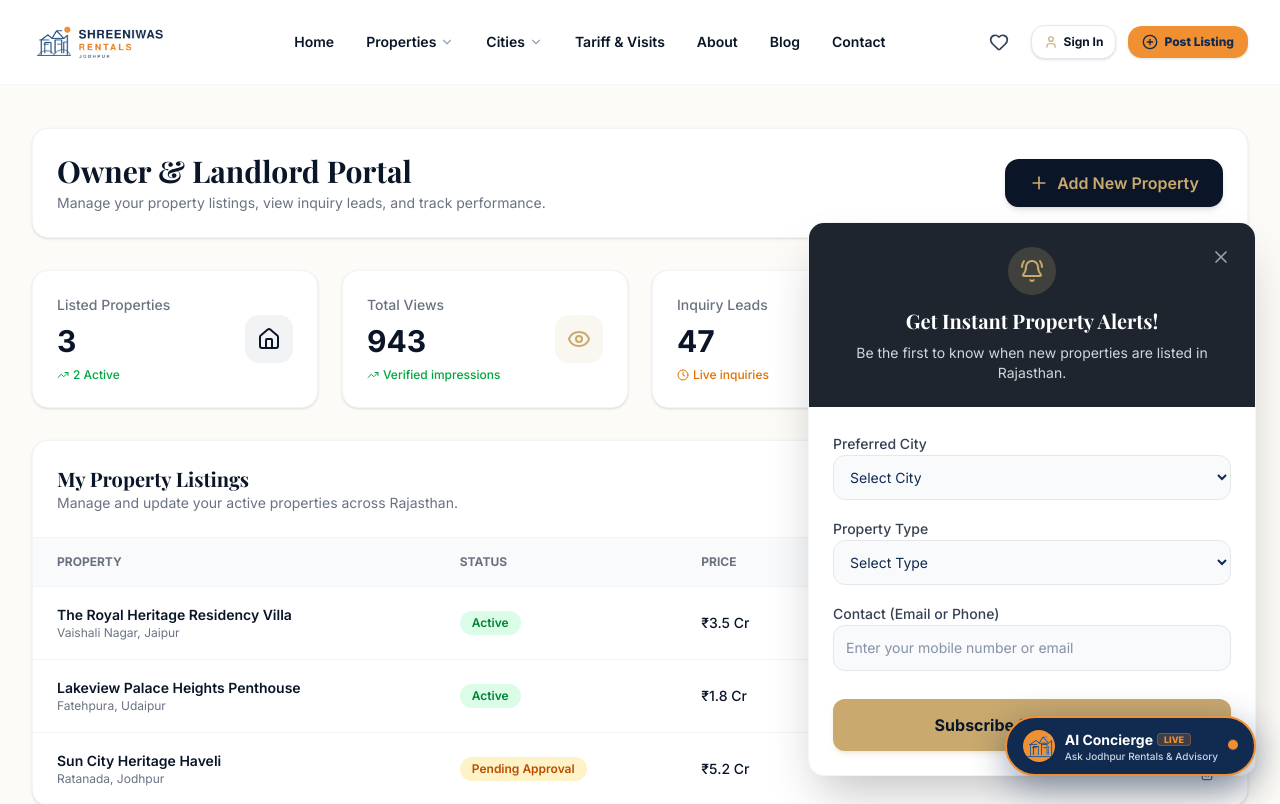
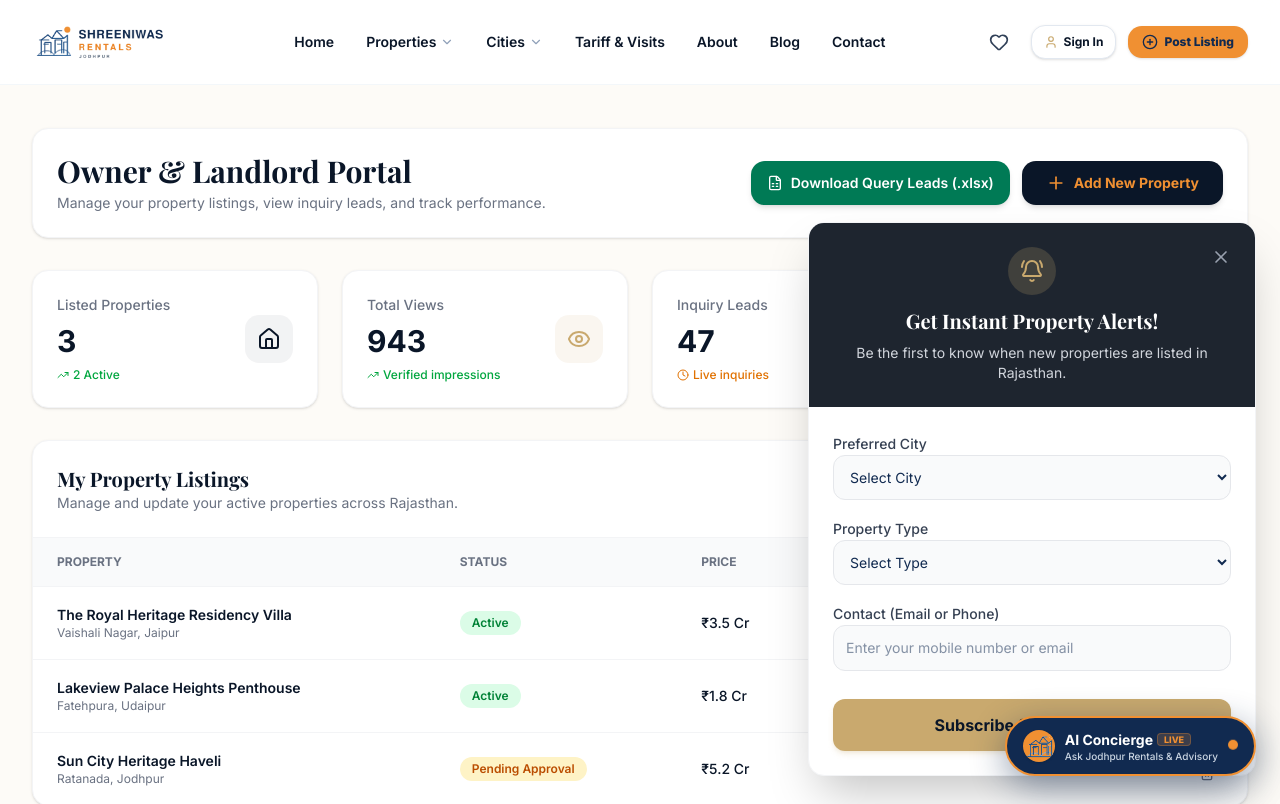
Before and after one commit to sam1001-pixel/shreeniwasproperties, a Next.js app: page /dashboard/landlord in a window 1280 px wide. Shown: the top 804 px of the page. Built offline with nearby package versions, Linux system fonts and the light colour scheme; a web font is replaced by a local one.

Commit message:
feat(export): add excel download for query and lead data

```diff
--- a/package.json
+++ b/package.json
@@ -31,6 +31,7 @@
     "sharp": "^0.35.5",
     "sonner": "^2.0.8",
     "tailwind-merge": "^3.7.0",
+    "xlsx": "^0.18.5",
     "zod": "^3.25.76"
   },
   "devDependencies": {
@@ -39,6 +40,7 @@
     "@types/nodemailer": "^8.0.2",
     "@types/react": "^19",
     "@types/react-dom": "^19",
+    "@types/xlsx": "^0.0.35",
     "eslint": "^9",
     "eslint-config-next": "16.3.8",
     "tailwindcss": "^4",
--- a/src/app/admin/page.tsx
+++ b/src/app/admin/page.tsx
@@ -8,11 +8,12 @@ import {
   MapPin, Phone, Mail, Globe, Crown, Shield, Eye, Lock, EyeOff, LogOut, KeyRound,
   Clock, CalendarCheck, MessageSquare, Send, Check, AlertCircle, ShieldAlert, Sparkles, UserCheck, UserPlus,
   Video, Star, Share2, Camera, ThumbsUp, IndianRupee, Layers, ExternalLink, Download, ShieldCheck,
-  QrCode, Smartphone, RefreshCw
+  QrCode, Smartphone, RefreshCw, FileSpreadsheet
 } from 'lucide-react';
 import Link from 'next/link';
 import { DEFAULT_NEW_PROJECTS, NewProjectItem } from '@/components/shared/new-projects-section';
 import { DEFAULT_PAYMENT_SETTINGS, PaymentSettings } from '@/lib/settings/site-settings-context';
+import { exportInquiriesToExcel } from '@/lib/export/excel-export';
 
 // Initial Seed Data (Fallbacks if localStorage is empty)
 // Initial Seed Data (Fallbacks if localStorage is empty)
@@ -2201,10 +2202,39 @@ export default function AdminDashboard() {
           {/* INQUIRIES TAB */}
           {activeTab === 'inquiries' && (
             <div className="space-y-6">
-              <div className="flex justify-between items-center">
+              <div className="flex flex-col sm:flex-row sm:items-center justify-between gap-4">
                 <div>
                   <h3 className="text-xl font-serif font-bold text-[#0A1628]">Query & Lead Desk</h3>
-                  <p className="text-xs text-slate-500">Respond directly to visitor property inquiries and VIP visit bookings.</p>
+                  <p className="text-xs text-slate-500">Respond directly to visitor property inquiries, VIP visit bookings, and export query data.</p>
+                </div>
+
+                <div className="flex items-center gap-3">
+                  <button
+                    onClick={() => {
+                      if (inquiriesList.length === 0) {
+                        alert('No query data available to download.');
+                        return;
+                      }
+                      try {
+                        exportInquiriesToExcel(inquiriesList, 'Shreeniwas_Client_Queries');
+                      } catch (err: any) {
+                        alert(err?.message || 'Error exporting to Excel');
+                      }
+                    }}
+                    disabled={inquiriesList.length === 0}
+                    className={`inline-flex items-center gap-2 px-4 py-2.5 rounded-xl text-xs font-bold transition-all shadow-sm ${
+                      inquiriesList.length === 0
+                        ? 'bg-slate-100 text-slate-400 cursor-not-allowed border border-slate-200'
+                        : 'bg-emerald-600 hover:bg-emerald-700 text-white shadow-emerald-600/20 active:scale-95 cursor-pointer border border-emerald-500'
+                    }`}
+                    title="Download all query and lead data into a formatted Excel (.xlsx) spreadsheet"
+                  >
+                    <FileSpreadsheet className="w-4 h-4" />
+                    <span>Download Queries (.xlsx)</span>
+                    <span className="ml-1 px-1.5 py-0.5 rounded-full text-[10px] bg-emerald-800/40 text-emerald-100">
+                      {inquiriesList.length}
+                    </span>
+                  </button>
                 </div>
               </div>
 
--- a/src/app/dashboard/landlord/page.tsx
+++ b/src/app/dashboard/landlord/page.tsx
@@ -2,7 +2,8 @@
 
 import { useState, useEffect } from 'react';
 import Link from 'next/link';
-import { Home, Eye, Inbox, DollarSign, Plus, Edit, Trash2, Settings, MessageSquare, TrendingUp, CheckCircle, Clock, ExternalLink } from "lucide-react";
+import { Home, Eye, Inbox, DollarSign, Plus, Edit, Trash2, Settings, MessageSquare, TrendingUp, CheckCircle, Clock, ExternalLink, FileSpreadsheet } from "lucide-react";
+import { exportInquiriesToExcel } from '@/lib/export/excel-export';
 
 interface LandlordProperty {
   id: string | number;
@@ -24,6 +25,7 @@ const DEFAULT_LANDLORD_PROPERTIES: LandlordProperty[] = [
 export default function LandlordDashboard() {
   const [properties, setProperties] = useState<LandlordProperty[]>(DEFAULT_LANDLORD_PROPERTIES);
   const [inquiryCount, setInquiryCount] = useState<number>(47);
+  const [rawInquiries, setRawInquiries] = useState<any[]>([]);
 
   const loadLandlordData = () => {
     try {
@@ -48,6 +50,7 @@ export default function LandlordDashboard() {
       if (savedInqs) {
         const parsedInqs = JSON.parse(savedInqs);
         if (Array.isArray(parsedInqs)) {
+          setRawInquiries(parsedInqs);
           setInquiryCount(parsedInqs.length > 0 ? parsedInqs.length : 47);
         }
       }
@@ -117,13 +120,34 @@ export default function LandlordDashboard() {
             <h1 className="text-3xl font-bold font-serif text-[#0A1628]">Owner & Landlord Portal</h1>
             <p className="text-gray-500 text-sm mt-1">Manage your property listings, view inquiry leads, and track performance.</p>
           </div>
+          <div className="flex flex-wrap items-center gap-3">
+            <button
+              onClick={() => {
+                if (rawInquiries.length === 0) {
+                  alert('No client inquiries logged yet.');
+                  return;
+                }
+                try {
+                  exportInquiriesToExcel(rawInquiries, 'Shreeniwas_Owner_Inquiry_Leads');
+                } catch (err: any) {
+                  alert(err?.message || 'Error exporting to Excel');
+                }
+              }}
+              className="inline-flex items-center justify-center gap-2 bg-emerald-700 hover:bg-emerald-800 text-white font-semibold px-4 py-3 rounded-xl transition-all shadow-md text-sm active:scale-95 cursor-pointer"
+              title="Download client inquiry leads as Excel (.xlsx)"
+            >
+              <FileSpreadsheet className="w-4 h-4" />
+              Download Query Leads (.xlsx)
+            </button>
+
             <Link
               href="/dashboard/landlord/properties/new"
-            className="inline-flex items-center justify-center gap-2 bg-[#0A1628] hover:bg-[#0A1628]/90 text-[#C9A96E] font-semibold px-6 py-3 rounded-xl transition-colors shadow-md"
+              className="inline-flex items-center justify-center gap-2 bg-[#0A1628] hover:bg-[#0A1628]/90 text-[#F09032] font-bold px-6 py-3 rounded-xl transition-colors shadow-md text-sm"
             >
               <Plus className="w-5 h-5" />
               Add New Property
             </Link>
+          </div>
         </div>
 
         {/* Stats Grid */}
--- /dev/null
+++ b/src/lib/export/excel-export.ts
@@ -0,0 +1,81 @@
+import * as XLSX from 'xlsx';
+
+export interface InquiryExportItem {
+  id?: string;
+  user?: string;
+  phone?: string;
+  email?: string;
+  property?: string;
+  type?: string;
+  status?: string;
+  query?: string;
+  visitDate?: string;
+  visitTimeSlot?: string;
+  slotLabel?: string;
+  reply?: string;
+  createdDate?: string;
+  [key: string]: any;
+}
+
+/**
+ * Cleanly formats and triggers client-side download of an Excel (.xlsx) spreadsheet
+ * for inquiries / lead data with professional column headers and widths.
+ */
+export function exportInquiriesToExcel(inquiries: InquiryExportItem[], filenamePrefix = 'Shreeniwas_Inquiries') {
+  if (!inquiries || inquiries.length === 0) {
+    throw new Error('No inquiry data available to export.');
+  }
+
+  // 1. Transform raw inquiries into clean, professionally labeled row objects
+  const rows = inquiries.map((inq, index) => {
+    // Format timestamp or date if available
+    const visitInfo = inq.visitDate
+      ? `${inq.visitDate} (${inq.slotLabel || inq.visitTimeSlot || 'Standard'})`
+      : inq.slotLabel || inq.visitTimeSlot || 'N/A';
+
+    return {
+      'S.No': index + 1,
+      'Query ID': inq.id || `INQ-${index + 1}`,
+      'Client Name': inq.user || 'Website Visitor',
+      'Phone Number': inq.phone || 'N/A',
+      'Email Address': inq.email || 'N/A',
+      'Property / Topic': inq.property || 'General Inquiry',
+      'Inquiry Type': inq.type || 'Direct Message',
+      'Status': inq.status || 'Pending',
+      'Client Query / Request': inq.query || 'No notes',
+      'Visit Schedule': visitInfo,
+      'Admin Reply / Notes': inq.reply || 'Pending Response',
+    };
+  });
+
+  // 2. Create worksheet
+  const worksheet = XLSX.utils.json_to_sheet(rows);
+
+  // 3. Define sensible column widths for high readability in Microsoft Excel / Apple Numbers
+  const columnWidths = [
+    { wch: 6 },  // S.No
+    { wch: 14 }, // Query ID
+    { wch: 24 }, // Client Name
+    { wch: 16 }, // Phone Number
+    { wch: 28 }, // Email Address
+    { wch: 32 }, // Property / Topic
+    { wch: 22 }, // Inquiry Type
+    { wch: 18 }, // Status
+    { wch: 45 }, // Client Query / Request
+    { wch: 26 }, // Visit Schedule
+    { wch: 35 }, // Admin Reply / Notes
+  ];
+  worksheet['!cols'] = columnWidths;
+
+  // 4. Create workbook and append sheet
+  const workbook = XLSX.utils.book_new();
+  XLSX.utils.book_append_sheet(workbook, worksheet, 'Inquiries & Leads');
+
+  // 5. Generate formatted filename with date stamp
+  const today = new Date();
+  const dateStr = today.toISOString().split('T')[0];
+  const filename = `${filenamePrefix}_${dateStr}.xlsx`;
+
+  // 6. Write and trigger file download
+  XLSX.writeFile(workbook, filename);
+}
```
Also changed, not shown: 1 other file (tests, documents, lock files or other folders). Lines whose indentation alone changed are shown as unchanged.
